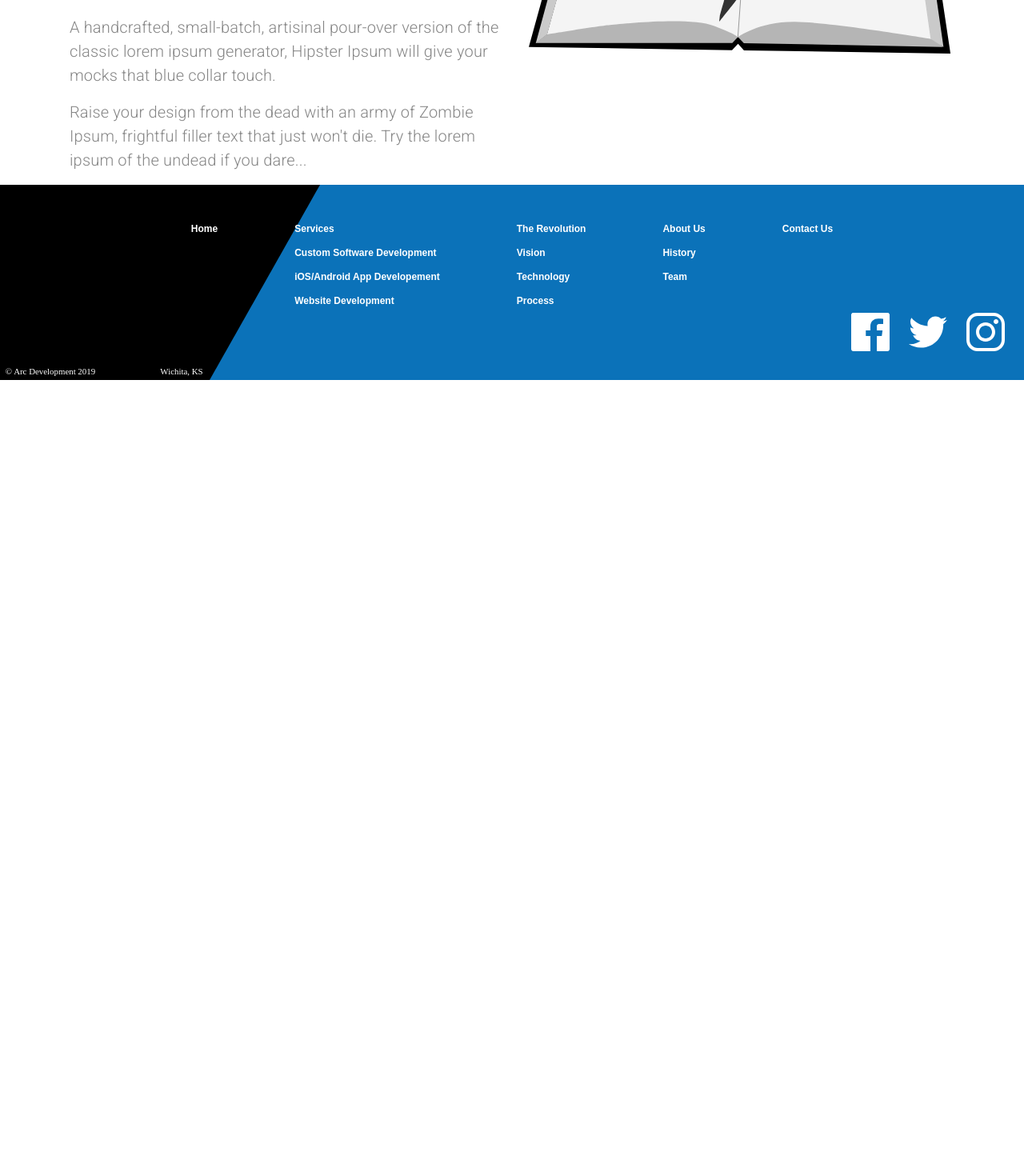
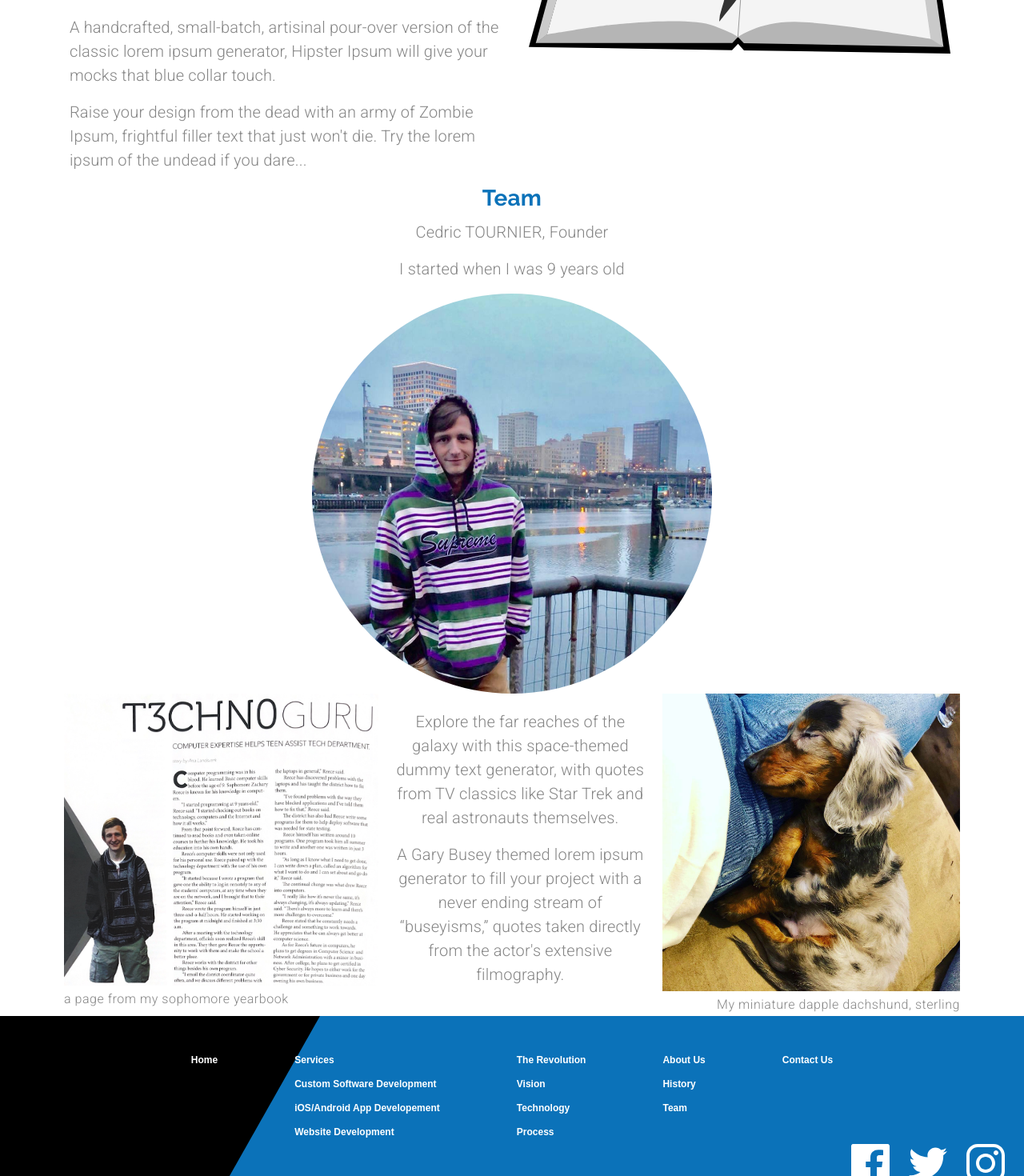
Before and after one commit to Amorem/materialui_arcdev, a React (Create React App) app: page /about in a window 1280 px wide. Shown: the part 507-1977 px from the top of the page at 80% size. Before the commit the page ends 982 px from the top, so only its background shows below. Built offline with nearby package versions, Linux system fonts and the light colour scheme.

Commit message:
Team block

```diff
--- a/src/Components/About.js
+++ b/src/Components/About.js
@@ -2,8 +2,12 @@ import React from "react";
 import { makeStyles, useTheme } from "@material-ui/core/styles";
 import Grid from "@material-ui/core/Grid";
 import Typography from "@material-ui/core/Typography";
+import Avatar from "@material-ui/core/Avatar";
 
 import history from "../assets/history.svg";
+import profile from "../assets/founder.jpg";
+import yearbook from "../assets/yearbook.svg";
+import puppy from "../assets/puppy.svg";
 
 const useStyles = makeStyles((theme) => ({
   missionStatement: {
@@ -20,6 +24,10 @@ const useStyles = makeStyles((theme) => ({
       paddingLeft: "1.5em",
       paddingRight: "1.5em",
     },
+  },
+  avatar: {
+    height: "25em",
+    width: "25em",
   },
 }));
 
@@ -102,6 +110,64 @@ export default function About() {
           </Grid>
         </Grid>
       </Grid>
+      <Grid
+        item
+        container
+        direction="column"
+        className={classes.rowContainer}
+        alignItems="center"
+      >
+        <Grid item>
+          <Typography variant="h4" gutterBottom align="center">
+            Team
+          </Typography>
+        </Grid>
+        <Grid item>
+          <Typography variant="body1" paragraph align="center">
+            Cedric TOURNIER, Founder
+          </Typography>
+          <Typography variant="body1" paragraph align="center">
+            I started when I was 9 years old
+          </Typography>
+        </Grid>
+        <Grid item>
+          <Avatar alt="founder" src={profile} className={classes.avatar} />
+        </Grid>
+        <Grid item container>
+          <Grid item container direction="column" lg>
+            <Grid item>
+              <img src={yearbook} alt="yearbook" />
+            </Grid>
+            <Grid item>
+              <Typography variant="caption">
+                a page from my sophomore yearbook
+              </Typography>
+            </Grid>
+          </Grid>
+          <Grid item lg style={{ maxWidth: "45em", padding: "1.25em" }}>
+            <Typography variant="body1" paragraph align="center">
+              Explore the far reaches of the galaxy with this space-themed dummy
+              text generator, with quotes from TV classics like Star Trek and
+              real astronauts themselves.
+            </Typography>
+            <Typography variant="body1" paragraph align="center">
+              A Gary Busey themed lorem ipsum generator to fill your project
+              with a never ending stream of “buseyisms,” quotes taken directly
+              from the actor's extensive filmography.
+            </Typography>
+          </Grid>
+          <Grid item container direction="column" lg alignItems="flex-end">
+            <Grid item>
+              <img src={puppy} alt="puppy" />
+            </Grid>
+            <Grid item>
+              <Typography variant="caption">
+                My miniature dapple dachshund, sterling
+              </Typography>
+            </Grid>
+          </Grid>
+        </Grid>
+      </Grid>
     </Grid>
   );
 }
--- a/src/Components/UI/Theme.js
+++ b/src/Components/UI/Theme.js
@@ -73,5 +73,10 @@ export default createMuiTheme({
       fontFamily: "Roboto",
       fontWeight: "bold",
     },
+    caption: {
+      fontSize: "1rem",
+      fontWeight: "300",
+      color: amoremGrey,
+    },
   },
 });
```
